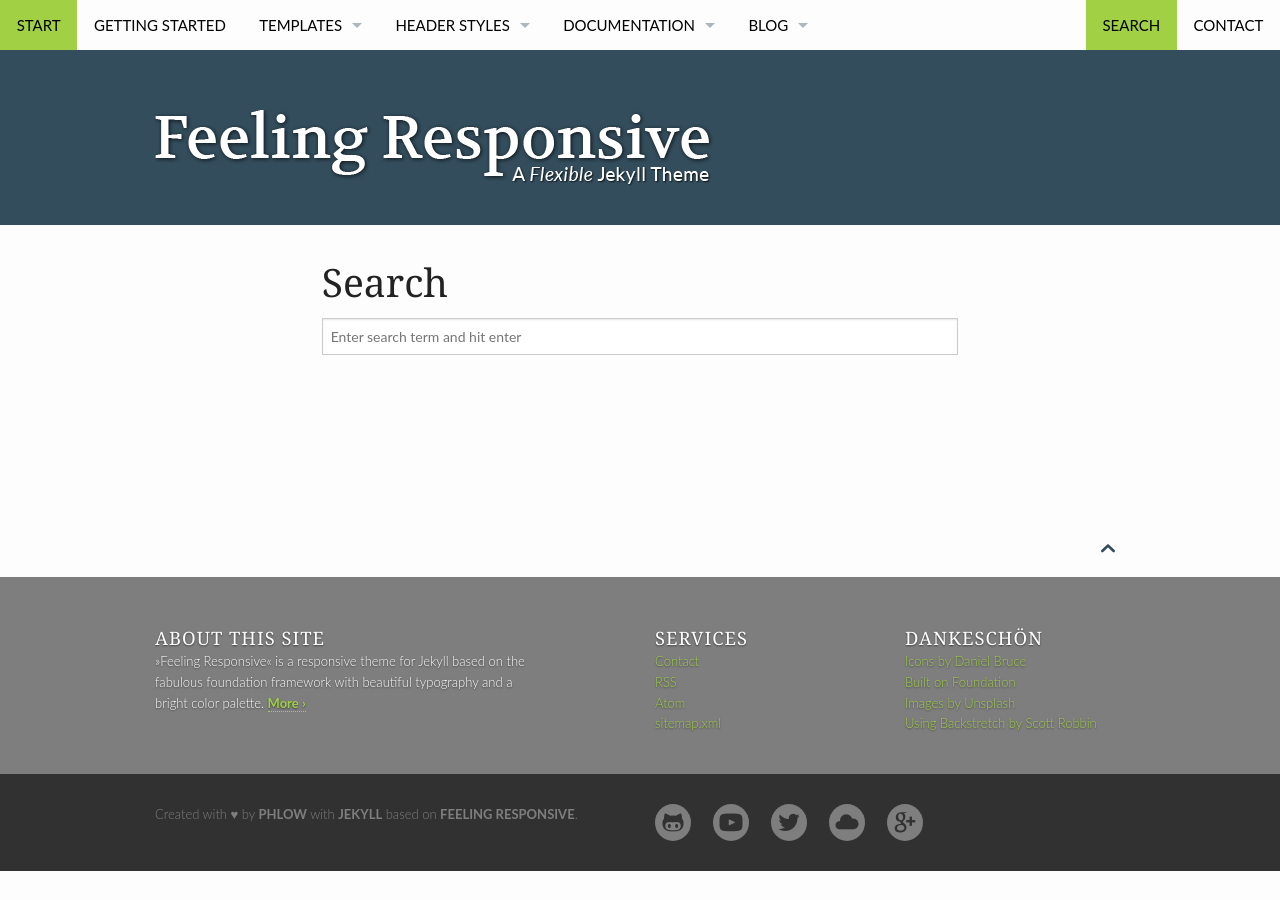
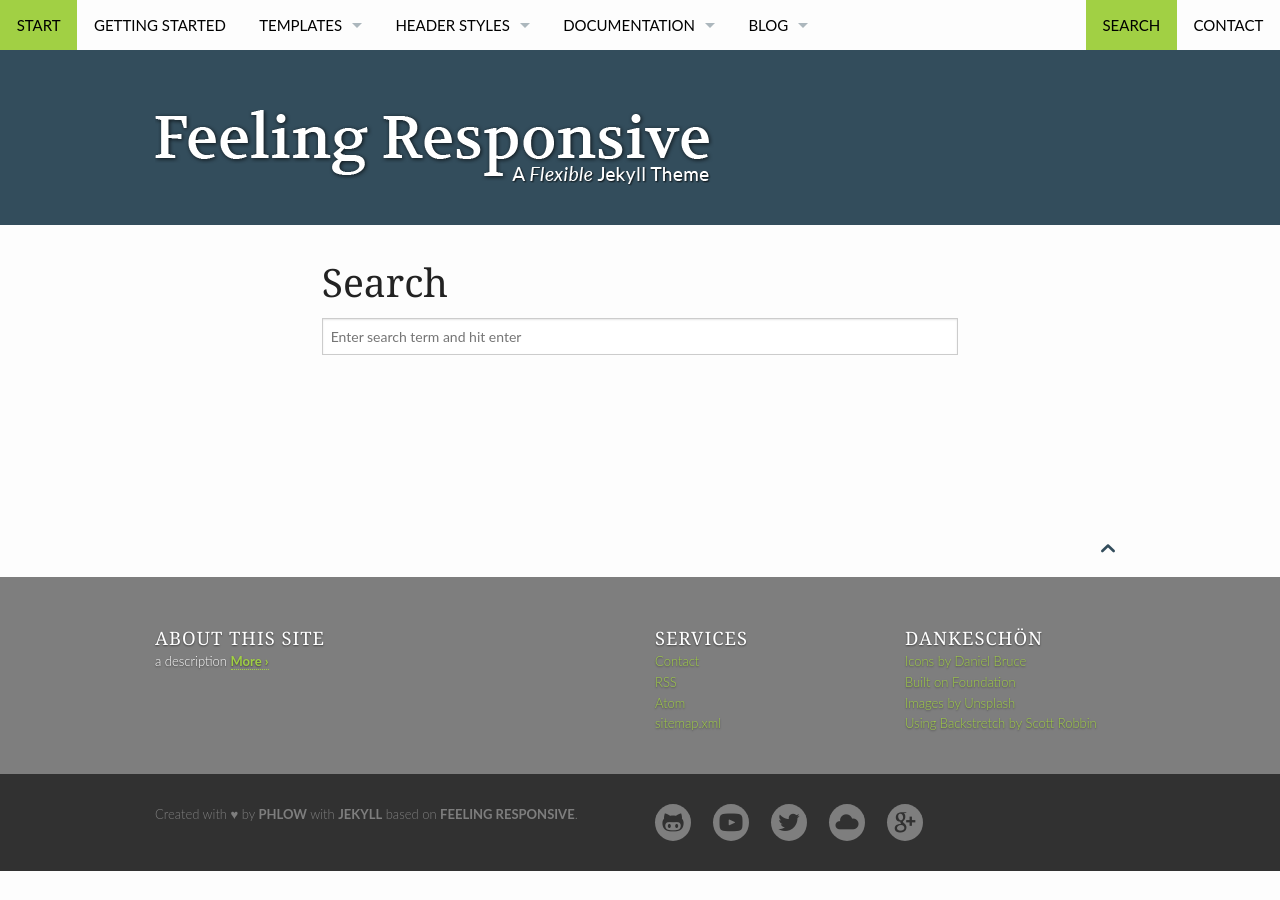
Before and after one commit to zckb/zckb.github.io, a Jekyll site: the page built from pages/search.md, in a window 1280 px wide. Built offline with Jekyll 4.4.1, drawn with Linux system fonts in a browser that asks for light colours.

Commit message:
Edit _config.yml

```diff
--- a/_config.yml
+++ b/_config.yml
@@ -8,13 +8,13 @@
 #                                                 /____/
 #
 # Title of your website
-title: 'Feeling Responsive'
+title: 'zckb.me'
 
 # The slogan describes your website and is used on homepage in <title> and other important places
-slogan: 'A Flexible Theme for Jekyll'
+slogan: 'a slogan'
 
 # The description is used on homepage and in the footer to quickly describe your website. Use a maximum of 150 characters for SEO-purposes.
-description: '»Feeling Responsive« is a responsive theme for Jekyll based on the fabulous foundation framework with beautiful typography and a bright color palette.'
+description: 'a description'
 
 # The credits show up in the includes/_footer.html – It would be nice of you to leave a link to Phlow or Feeling Responsive as a thank you :)
 credits: '<p>Created with &hearts; by <a href="http://phlow.de/">Phlow</a> with <a href="http://jekyllrb.com/" target="_blank">Jekyll</a> based on <a href="http://phlow.github.io/feeling-responsive/">Feeling Responsive</a>.</p>'
@@ -25,12 +25,12 @@
 
 # This URL is the main address for absolute links. Don't include a slash at the end.
 #
-url: 'https://phlow.github.io/feeling-responsive'
+url: 'https://zckb.github.io'
 baseurl: ''
 
 # This is for the editing function in _/includes/improve_content
 # Leave it empty if your site is not on GitHub/GitHub Pages
-improve_content: https://github.com/Phlow/feeling-responsive/edit/gh-pages
+improve_content: https://github.com/zckb/zckb.github.io/edit/gh-pages
 
 # This URL points directly to the images directory making
 # things easier to link to images in posts and templates. It needs a slash at the end.
@@ -38,7 +38,7 @@
 # Example: <img src="{{ site.urlimg }}{{ post.image.title }}" />
 # Markdown-Example for posts ![Image Text]({{ site.urlimg }}image.jpg)
 #
-urlimg: 'https://phlow.github.io/feeling-responsive/images/'
+urlimg: 'https://zckb.github.io/feeling-responsive/images/'
 
 
 # Logo size is 600x80 pixels
```
